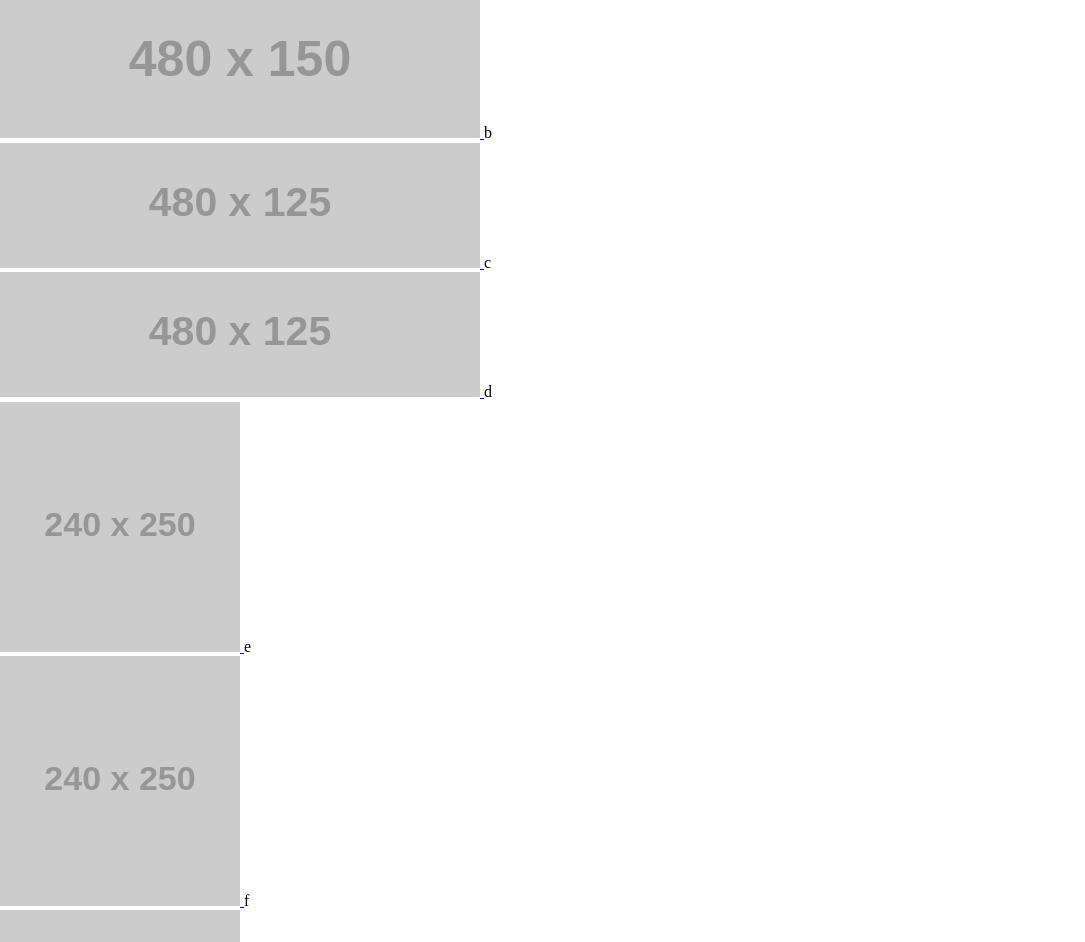
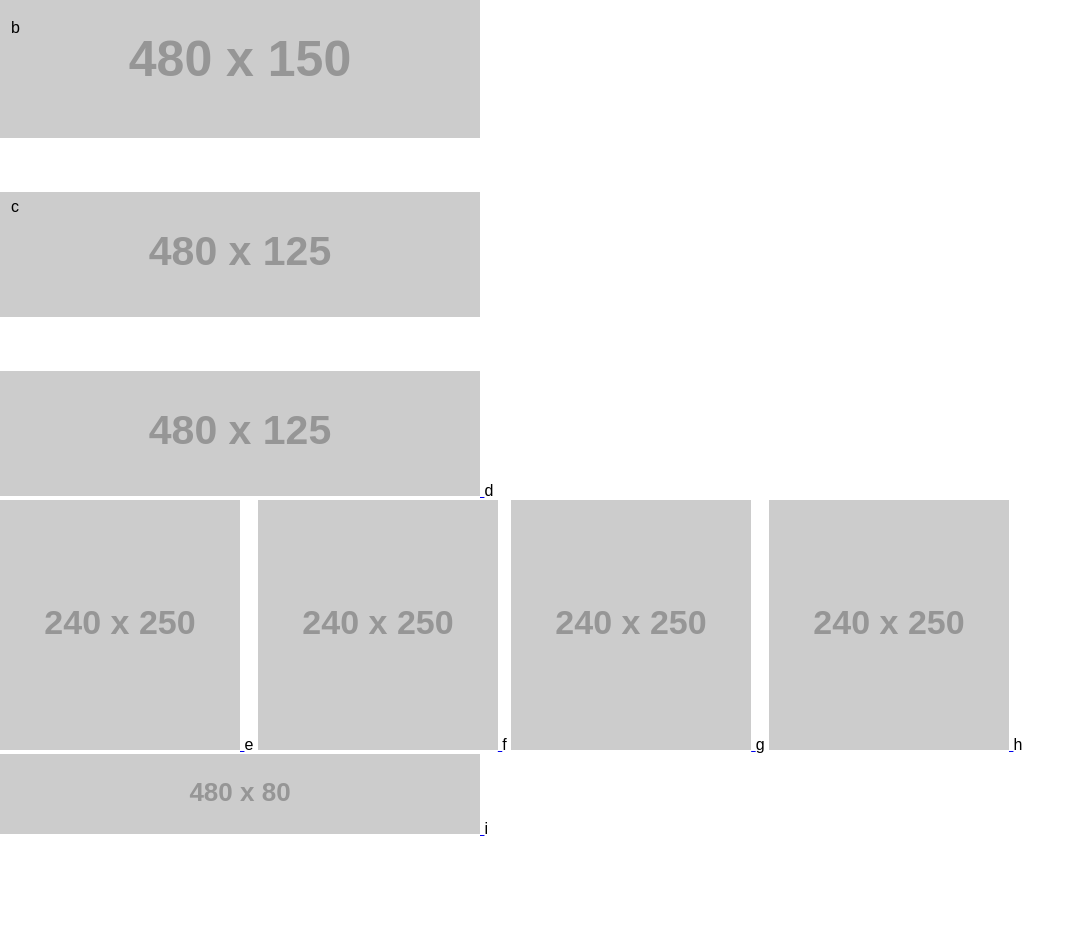
Before and after one commit to buphnezz/ui-challenge-1, a plain HTML site: page comps/index.html in a window 1280 px wide. Shown: the part 91-1033 px from the top of the page, without its empty margins (0-1085 px from the left). After the commit the page ends 929 px from the top, so only its background shows below. Drawn offline with nearby package versions, Linux system fonts and the light colour scheme; files that its build step writes are made by us from their sources; placeholder pictures from the web are drawn by us.

Commit message:
couldn't get my letters to position, spent waaaay too long trying to get all 4 squares in order

```diff
--- a/comps/index.html
+++ b/comps/index.html
@@ -13,25 +13,27 @@
     <main id="content">
       <header id="a" class="top"><a href="https://placeholder.com">
         <img src="http://via.placeholder.com/480x75"></a>a</header>
-      <section id="b" class="top2"><a href="https://placeholder.com">
+      <section class="top2"><a href="https://placeholder.com">
         <img src="http://via.placeholder.com/480x150">
-      </a>b</section>
-      <section id="c" class="middle"><a href="https://placeholder.com">
+      </a></section>
+      <p id="b">b</p>
+      <section class="middle"><a href="https://placeholder.com">
         <img src="http://via.placeholder.com/480x125">
-      </a>c</section>
+      </a></section>
+      <p id="c">c</p>
       <section id="d" class="middle"><a href="https://placeholder.com">
         <img src="http://via.placeholder.com/480x125">
       </a>d</section>
-      <section id="e" class="square"><a href="https://placeholder.com">
+      <section id="e" class="top-squares"><a href="https://placeholder.com">
         <img src="http://via.placeholder.com/240x250">
       </a>e</section>
-      <section id="f" class="square"><a href="https://placeholder.com">
+      <section id="f" class="top-squares"><a href="https://placeholder.com">
         <img src="http://via.placeholder.com/240x250">
       </a>f</section>
-      <section id="g" class="square"><a href="https://placeholder.com">
+      <section id="g" class="bottom-squares"><a href="https://placeholder.com">
         <img src="http://via.placeholder.com/240x250">
       </a>g</section>
-      <section id="h" class="square"><a href="https://placeholder.com">
+      <section id="h" class="bottom-squares"><a href="https://placeholder.com">
         <img src="http://via.placeholder.com/240x250">
       </a>h</section>
       <section id="i" class="bottom"><a href="https://placeholder.com">
--- /dev/null
+++ b/comps/styles/layout.css
@@ -0,0 +1,36 @@
+.top-squares {
+  display: inline-block;
+  align-content: center;
+  vertical-align: top;
+
+}
+
+.bottom-squares {
+  display: inline;
+  align-content: center;
+}
+
+#a {
+  text-align: justify;
+
+}
+#b {
+  position: relative;
+  left: 11px;
+  bottom: 139px;
+
+}
+#c {
+  position: relative;
+  left: 11px;
+  bottom: 139px;
+
+}
+#d {
+  text-align: left;
+}
+
+#e {
+  float: center;
+  align-content: center;
+}
--- /dev/null
+++ b/comps/styles/normalize.css
@@ -0,0 +1,7 @@
+body {
+  display: inline-block;
+  /* position: absolute; */
+  width: 100%;
+  margin: 0%;
+  font-family: sans-serif;
+}
```
Also changed, not shown: comps/modules.css (deleted), comps/normalize.css (deleted), comps/styles/base.css (added), comps/styles/modules.css (added).
